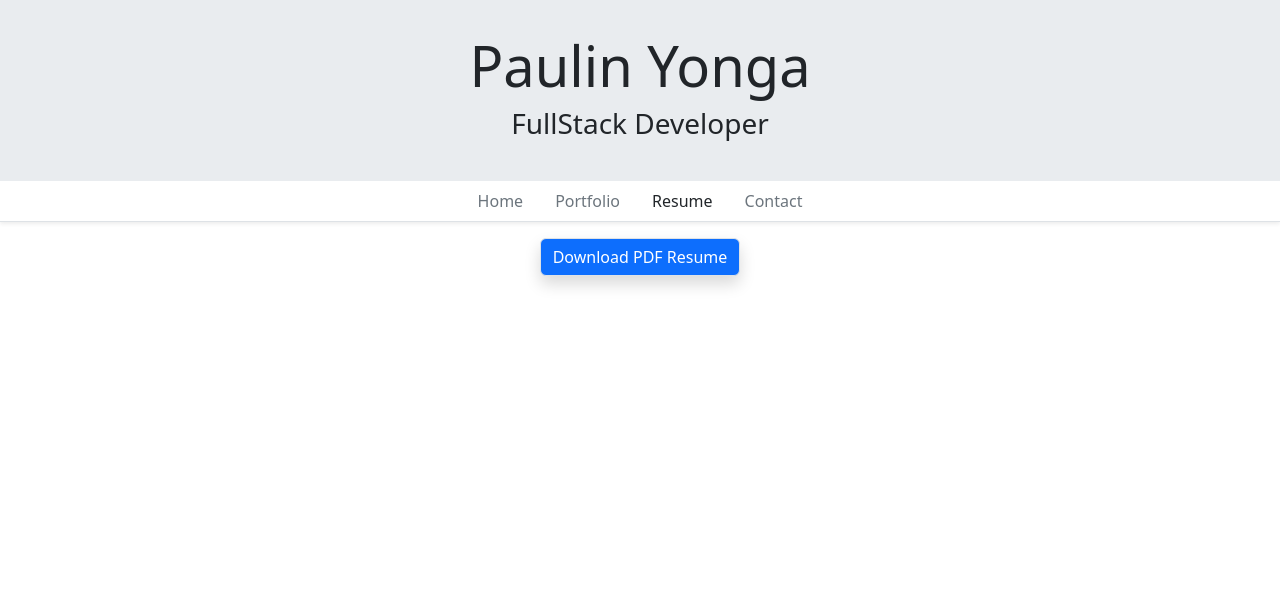
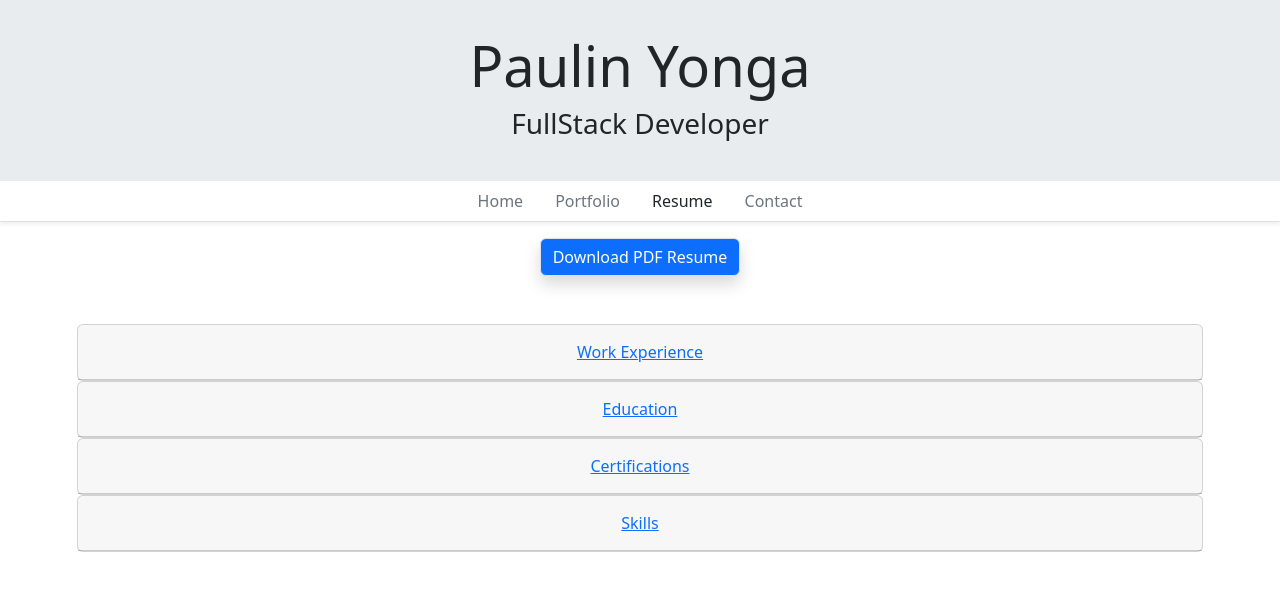
Before and after one commit to paultech23/angular-portfolio-app, an Angular app: page /resume in a window 1280 px wide. Shown: the top 590 px of the page. Built offline with nearby package versions, Linux system fonts and the light colour scheme.

Commit message:
Adding accordion element from ngx-bootstrap

```diff
--- a/src/app/app.module.ts
+++ b/src/app/app.module.ts
@@ -3,6 +3,7 @@ import { BrowserModule } from '@angular/platform-browser';
 import { ModalModule} from 'ngx-bootstrap/modal';
 import { CarouselModule} from 'ngx-bootstrap/carousel';
 import { CollapseModule} from 'ngx-bootstrap/collapse';
+import { AccordionModule} from 'ngx-bootstrap/accordion';
 
 import { AppRoutingModule } from './app-routing.module';
 import { AppComponent } from './app.component';
@@ -36,6 +37,7 @@ import { FormsModule } from '@angular/forms';
     ModalModule.forRoot(),
     CarouselModule.forRoot(),
     CollapseModule.forRoot(),
+    AccordionModule.forRoot(),
     FormsModule
   ],
   providers: [],
--- a/src/app/resume/resume.component.html
+++ b/src/app/resume/resume.component.html
@@ -1,3 +1,18 @@
 <div class="container text-center">
     <button (click)="DownloadFile()" class="btn btn-primary mb-5 shadow border">Download PDF Resume</button>
+
+    <accordion>
+        <accordion-group heading="Work Experience">
+
+        </accordion-group>
+        <accordion-group heading="Education">
+
+        </accordion-group>
+        <accordion-group heading="Certifications">
+
+        </accordion-group>
+        <accordion-group heading="Skills">
+
+        </accordion-group>
+    </accordion>
 </div>
```
